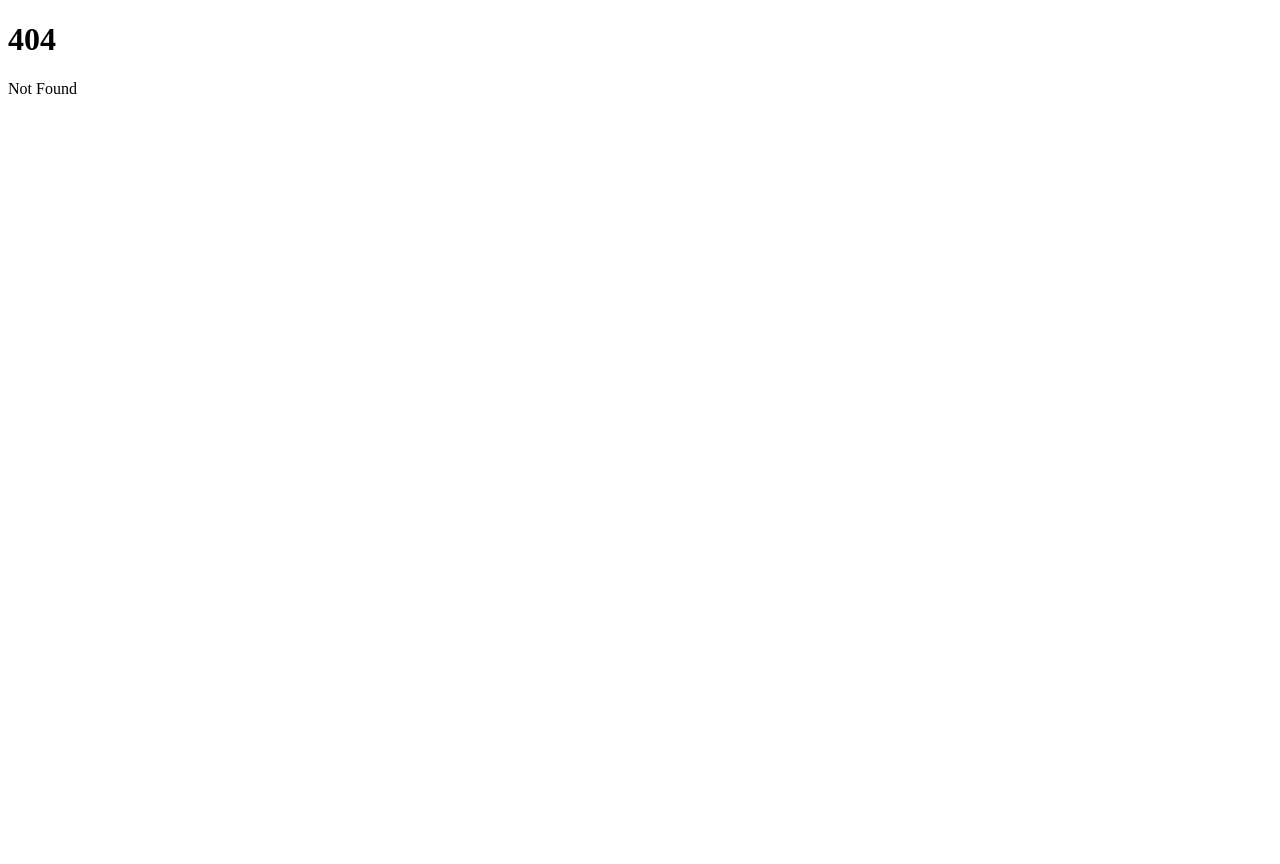
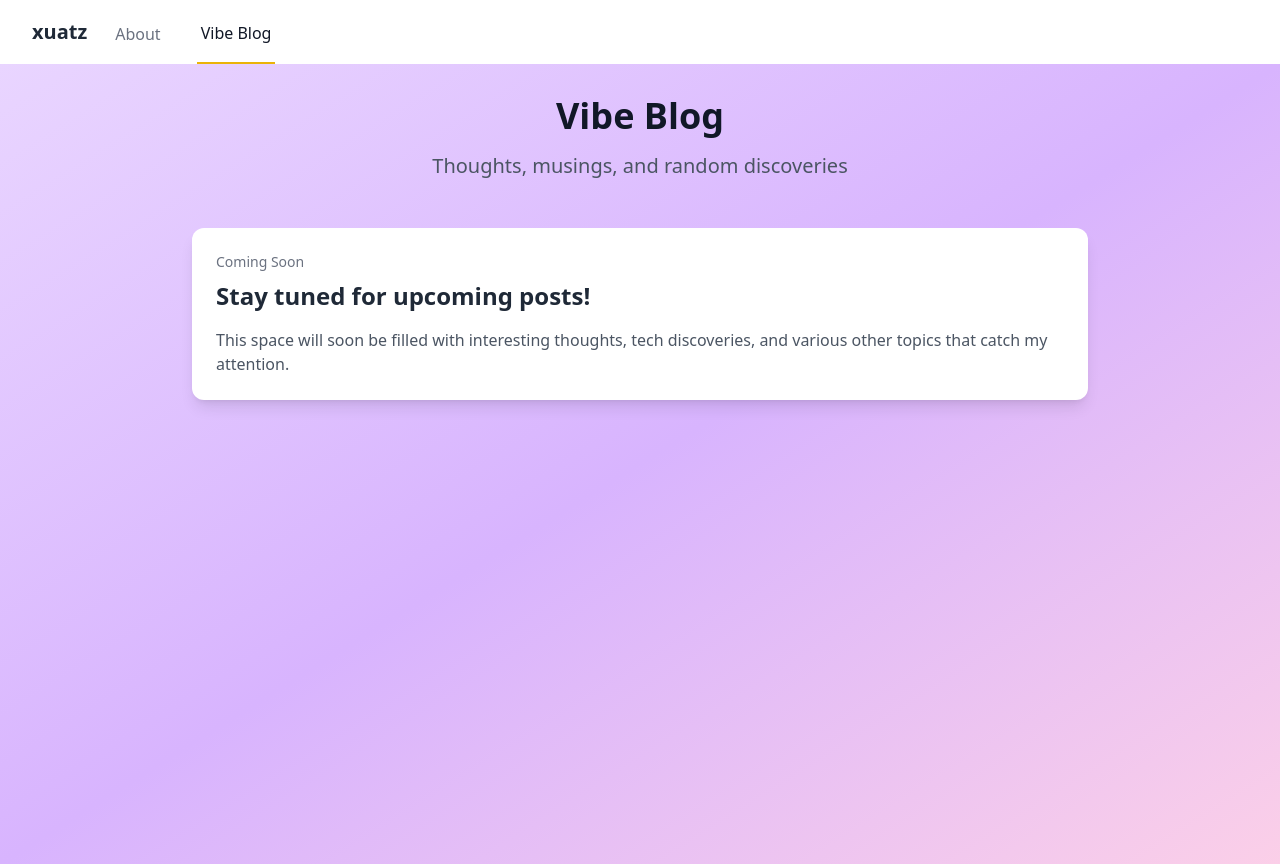
Before and after one commit to xuatz/aboutme, a SvelteKit app: page /blog in a window 1280 px wide. Before the commit this address had no page. Before the commit the page ends 800 px from the top, so only its background shows below. Built offline with nearby package versions, Linux system fonts and the light colour scheme.

Commit message:
feat(robot): Add navigation bar and vibe blog route

```diff
--- /dev/null
+++ b/src/lib/components/NavBar.svelte
@@ -0,0 +1,83 @@
+<script lang="ts">
+  import { page } from '$app/stores';
+</script>
+
+<nav class="bg-white shadow-lg">
+  <div class="px-4 mx-auto max-w-7xl sm:px-6 lg:px-8">
+    <div class="flex justify-between h-16">
+      <div class="flex">
+        <div class="flex items-center flex-shrink-0">
+          <a href="/" class="text-xl font-bold text-gray-800 hover:text-gray-600">
+            xuatz
+          </a>
+        </div>
+        <div class="hidden sm:ml-6 sm:flex sm:space-x-8">
+          <a
+            href="/"
+            class="inline-flex items-center px-1 pt-1 {$page.url.pathname === '/'
+              ? 'border-b-2 border-yellow-500 text-gray-900'
+              : 'text-gray-500 hover:border-b-2 hover:border-gray-300 hover:text-gray-700'}"
+          >
+            About
+          </a>
+          <a
+            href="/blog"
+            class="inline-flex items-center px-1 pt-1 {$page.url.pathname.startsWith('/blog')
+              ? 'border-b-2 border-yellow-500 text-gray-900'
+              : 'text-gray-500 hover:border-b-2 hover:border-gray-300 hover:text-gray-700'}"
+          >
+            Vibe Blog
+          </a>
+        </div>
+      </div>
+
+      <!-- Mobile menu button -->
+      <div class="flex items-center sm:hidden">
+        <button
+          type="button"
+          class="inline-flex items-center justify-center p-2 text-gray-400 rounded-md hover:text-gray-500 hover:bg-gray-100 focus:outline-none focus:ring-2 focus:ring-inset focus:ring-yellow-500"
+          aria-controls="mobile-menu"
+          aria-expanded="false"
+        >
+          <span class="sr-only">Open main menu</span>
+          <!-- Icon when menu is closed -->
+          <svg
+            class="w-6 h-6"
+            fill="none"
+            viewBox="0 0 24 24"
+            stroke="currentColor"
+          >
+            <path
+              stroke-linecap="round"
+              stroke-linejoin="round"
+              stroke-width="2"
+              d="M4 6h16M4 12h16M4 18h16"
+            />
+          </svg>
+        </button>
+      </div>
+    </div>
+  </div>
+
+  <!-- Mobile menu -->
+  <div class="sm:hidden" id="mobile-menu">
+    <div class="pt-2 pb-3 space-y-1">
+      <a
+        href="/"
+        class="block pl-3 pr-4 py-2 {$page.url.pathname === '/'
+          ? 'bg-yellow-50 border-l-4 border-yellow-500 text-yellow-700'
+          : 'border-l-4 border-transparent text-gray-500 hover:bg-gray-50 hover:border-gray-300 hover:text-gray-700'}"
+      >
+        About
+      </a>
+      <a
+        href="/blog"
+        class="block pl-3 pr-4 py-2 {$page.url.pathname.startsWith('/blog')
+          ? 'bg-yellow-50 border-l-4 border-yellow-500 text-yellow-700'
+          : 'border-l-4 border-transparent text-gray-500 hover:bg-gray-50 hover:border-gray-300 hover:text-gray-700'}"
+      >
+        Vibe Blog
+      </a>
+    </div>
+  </div>
+</nav>
--- /dev/null
+++ b/src/routes/+layout.svelte
@@ -0,0 +1,10 @@
+<script lang="ts">
+  import '../app.css';
+  import NavBar from '$lib/components/NavBar.svelte';
+</script>
+
+<NavBar />
+
+<main>
+  <slot />
+</main>
--- a/src/routes/+page.svelte
+++ b/src/routes/+page.svelte
@@ -1,5 +1,4 @@
 <script>
-  import '../app.css';
   import Header from '../lib/components/Header.svelte';
   import RepoList from '../lib/components/RepoList.svelte';
   import Wishlist from '../lib/components/Wishlist.svelte';
--- /dev/null
+++ b/src/routes/blog/+page.svelte
@@ -0,0 +1,29 @@
+<script lang="ts">
+</script>
+
+<div class="min-h-screen p-8 bg-gradient-to-br from-purple-200 via-purple-300 to-pink-200">
+  <div class="max-w-4xl mx-auto">
+    <div class="mb-12 text-center">
+      <h1 class="text-4xl font-extrabold text-gray-900">
+        Vibe Blog
+      </h1>
+      <p class="mt-4 text-xl text-gray-600">
+        Thoughts, musings, and random discoveries
+      </p>
+    </div>
+
+    <div class="grid gap-8">
+      <!-- Placeholder for future blog posts -->
+      <div class="p-6 transition-transform duration-300 transform bg-white shadow-lg rounded-xl hover:-translate-y-1">
+        <p class="mb-2 text-sm text-gray-500">Coming Soon</p>
+        <h2 class="mb-4 text-2xl font-bold text-gray-800">
+          Stay tuned for upcoming posts!
+        </h2>
+        <p class="text-gray-600">
+          This space will soon be filled with interesting thoughts, tech discoveries,
+          and various other topics that catch my attention.
+        </p>
+      </div>
+    </div>
+  </div>
+</div>
--- /dev/null
+++ b/src/routes/blog/+page.ts
@@ -0,0 +1,8 @@
+import type { PageLoad } from './$types';
+
+export const load = (async () => {
+  // TODO: Implement blog post loading logic
+  return {
+    posts: []
+  };
+}) satisfies PageLoad;
```
Also changed, not shown: 1 other file (tests, documents, lock files or other folders).
